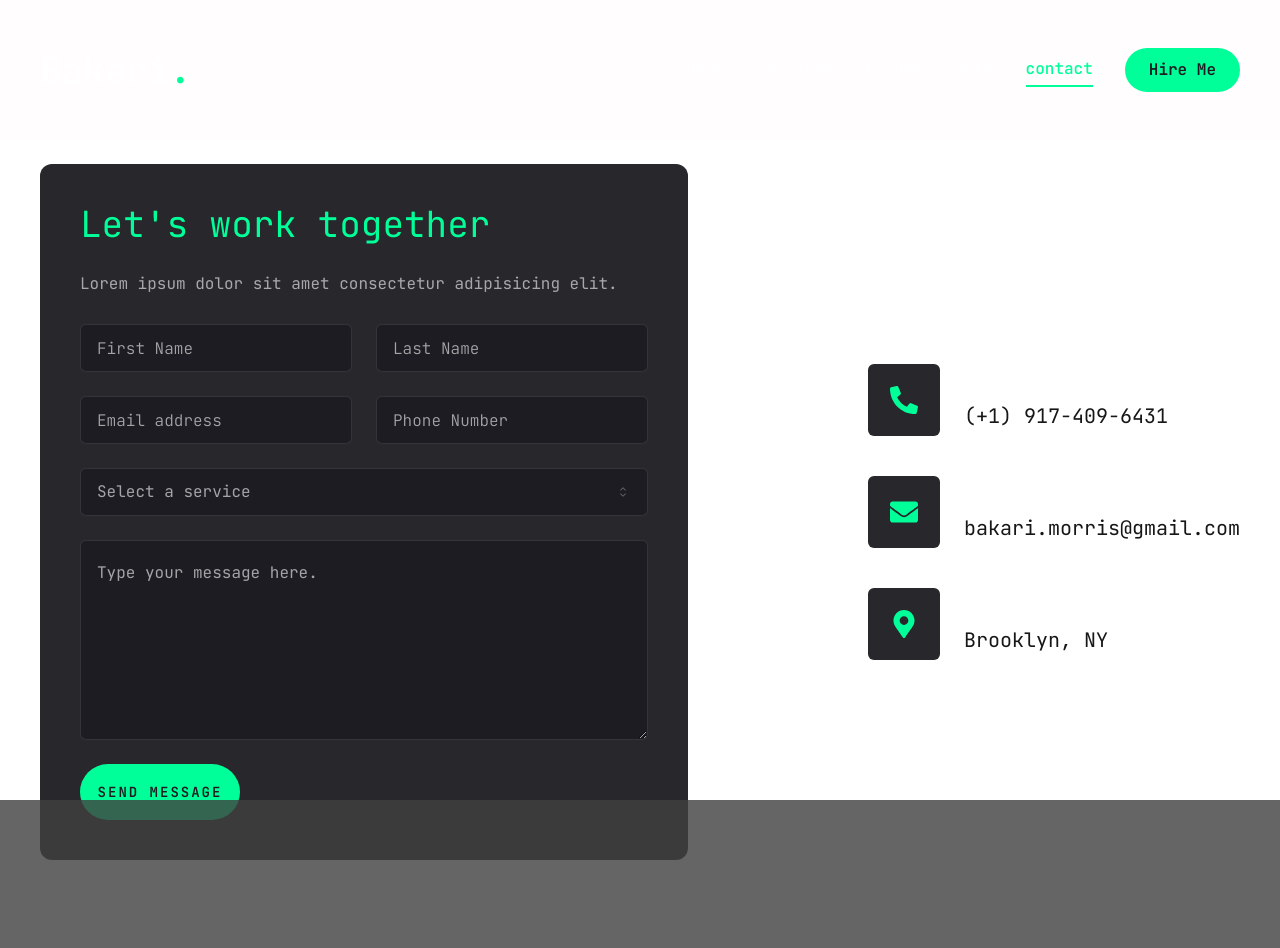
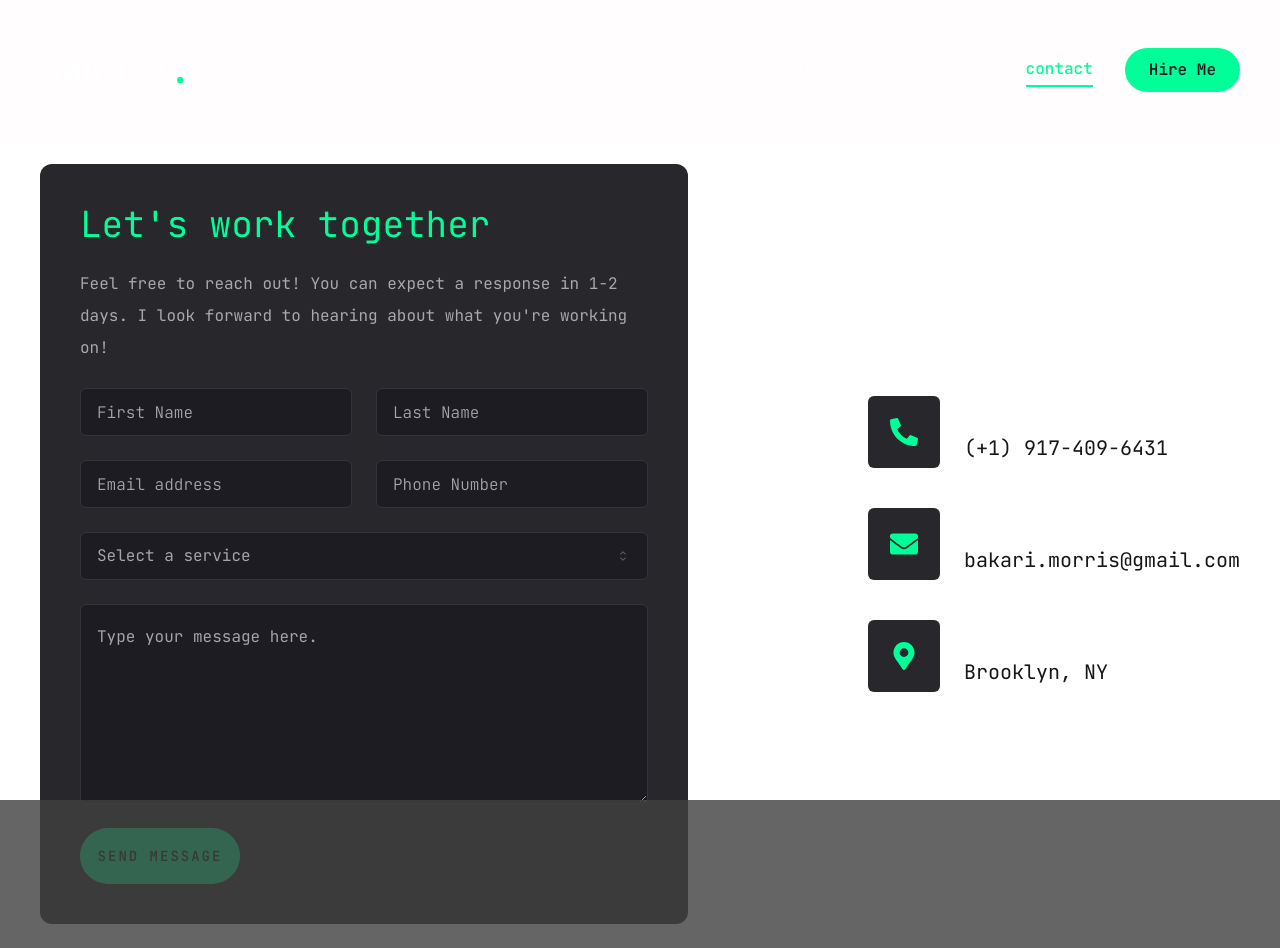
Before and after one commit to BakariMorris/bakari.tech, a Next.js app: page /contact in a window 1280 px wide. Before the commit the page ends 884 px from the top, so only its background shows below. Built offline with nearby package versions, Linux system fonts and the light colour scheme.

Commit message:
changed contact copy

```diff
--- a/app/contact/page.tsx
+++ b/app/contact/page.tsx
@@ -43,7 +43,7 @@ const Contact = () => {
             <form className='flex flex-col gap-6 p-10 bg-[#27272c] rounded-xl'>
               <h3 className='text-4xl text-accent'>Let's work together</h3>
               <p className='text-white/60'>
-                Lorem ipsum dolor sit amet consectetur adipisicing elit.
+                Feel free to reach out! You can expect a response in 1-2 days. I look forward to hearing about what you're working on!
               </p>
               <div className='grid grid-cols-1 md:grid-cols-2 gap-6'>
                 <Input type='firstname' placeholder='First Name'></Input>
```
